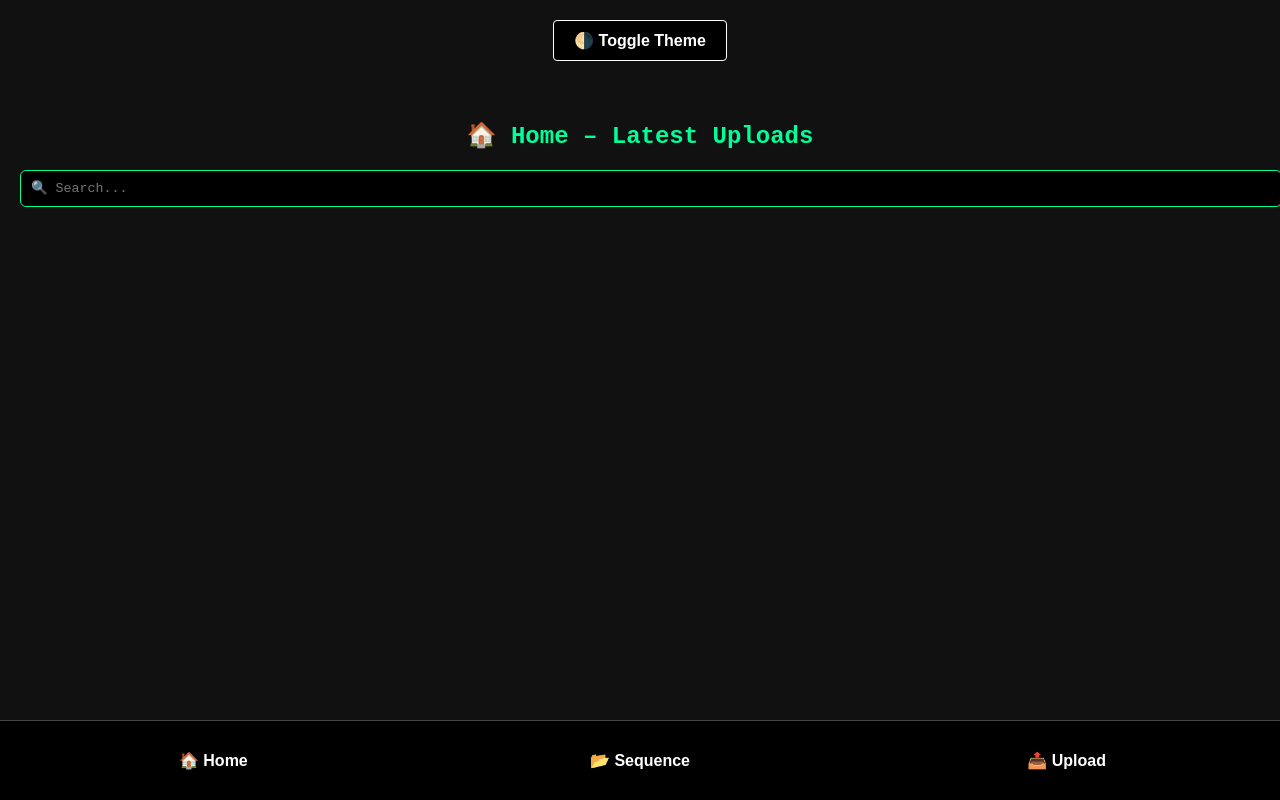
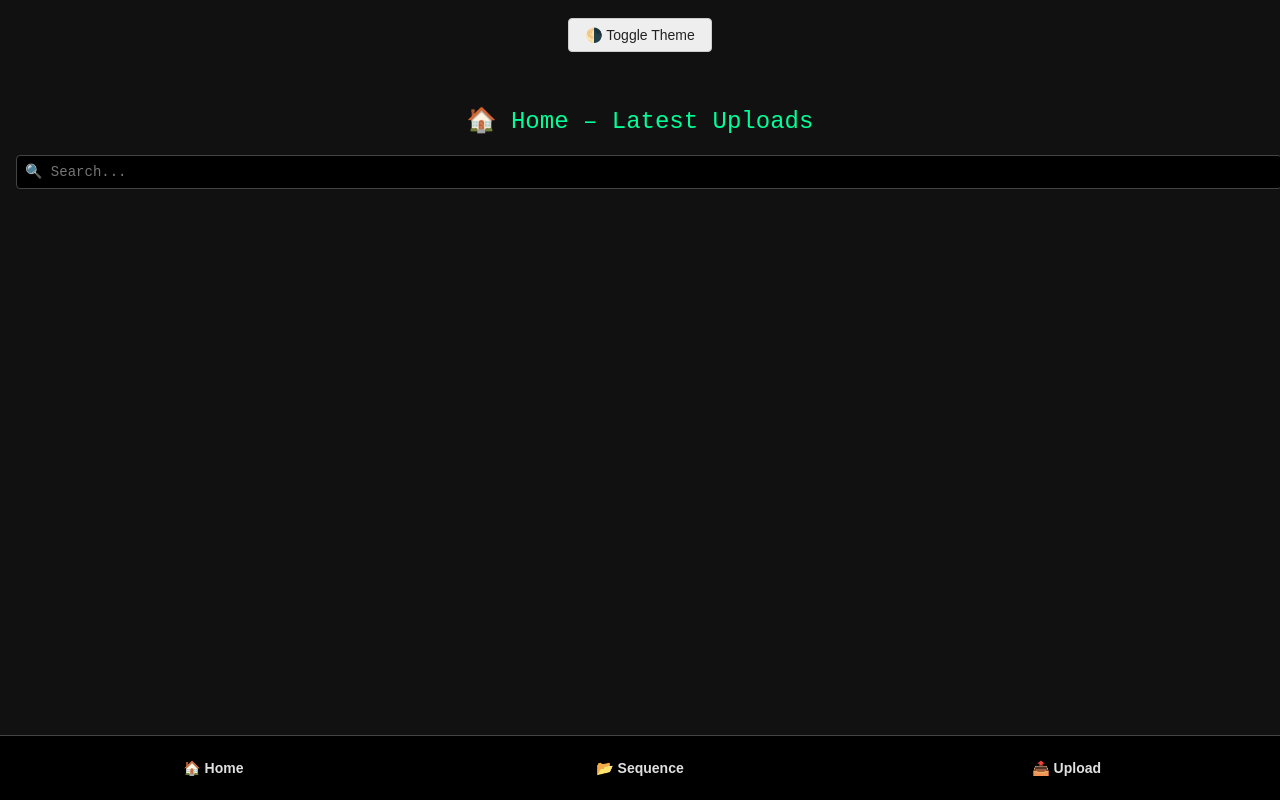
Before and after one commit to student-learn-page/Notes, a plain HTML site: page index.html in a window 1280 px wide. Drawn offline with nearby package versions, Linux system fonts and the light colour scheme; no server answers.

Commit message:
Update index.html

```diff
--- a/index.html
+++ b/index.html
@@ -5,7 +5,7 @@
   <meta name="viewport" content="width=device-width, initial-scale=1">
   <script src="https://unpkg.com/@supabase/supabase-js@2.39.5/dist/umd/supabase.js"></script>
   <style>
-    :root {
+  body {
     --bg: #111;
     --text: #e0e0e0;
     --accent: #00ff99;
@@ -15,7 +15,7 @@
     --note-bg: #222;
     --border: #444;
   }
-    .light-theme {
+  body.light-theme {
     --bg: #fff;
     --text: #000;
     --accent: #007bff;
@@ -30,12 +30,12 @@
     background: var(--bg);
     color: var(--text);
     margin: 0;
-      padding-bottom: 80px;
+    padding-bottom: 70px;
     transition: all 0.3s ease;
   }
   .tab-content, .subpage {
     display: none;
-      padding: 20px;
+    padding: 16px;
   }
   .active {
     display: block;
@@ -43,84 +43,86 @@
   h2, h3 {
     text-align: center;
     color: var(--accent);
+    font-weight: 500;
   }
   button, .format-btn {
-      padding: 10px 20px;
-      font-size: 16px;
-      background: #000;
-      color: #fff;
-      border: 1px solid #fff;
+    padding: 8px 16px;
+    font-size: 14px;
+    background: #eee;
+    color: #222;
+    border: 1px solid #ccc;
     border-radius: 4px;
     cursor: pointer;
-      margin: 10px auto;
+    margin: 8px auto;
     display: block;
-      font-weight: bold;
+    font-weight: 500;
   }
   .format-btn {
     width: 80%;
-      max-width: 300px;
+    max-width: 260px;
   }
   button:hover, .format-btn:hover {
-      background: #fff;
+    background: #ddd;
     color: #000;
   }
   .card {
     background: var(--card-bg);
     border: 1px solid var(--border);
-      border-radius: 10px;
-      padding: 12px;
-      margin: 15px auto;
-      max-width: 600px;
+    border-radius: 8px;
+    padding: 10px;
+    margin: 12px auto;
+    max-width: 580px;
   }
   img, video {
     width: 100%;
-      max-height: 320px;
-      border-radius: 6px;
+    max-height: 300px;
+    border-radius: 4px;
   }
   pre {
     background: var(--note-bg);
     color: var(--note-text);
-      padding: 10px;
-      border-radius: 6px;
+    padding: 8px;
+    border-radius: 4px;
     white-space: pre-wrap;
   }
   input, select, textarea {
     width: 100%;
-      padding: 10px;
+    padding: 8px;
     font-family: inherit;
     margin-bottom: 10px;
-      border: 1px solid var(--accent);
-      border-radius: 6px;
+    border: 1px solid var(--border);
+    border-radius: 4px;
     background: var(--input-bg);
-      color: var(--accent);
+    color: var(--text);
+    font-size: 14px;
   }
   .bottom-nav {
     position: fixed;
     bottom: 0;
     width: 100%;
-      background: #000;
+    background: var(--card-bg);
     display: flex;
     justify-content: space-around;
     border-top: 1px solid var(--border);
-      padding: 10px 0;
+    padding: 8px 0;
   }
   .bottom-nav button {
     flex: 1;
     background: none;
     border: none;
-      color: #fff;
-      font-size: 16px;
+    color: var(--text);
+    font-size: 14px;
     cursor: pointer;
-      font-weight: bold;
+    font-weight: 600;
   }
   .bottom-nav button:hover {
-      background: #fff;
+    background: #eee;
     color: #000;
   }
   .status {
     text-align: center;
-      font-size: 14px;
-      color: #ccc;
+    font-size: 13px;
+    color: #666;
     margin-top: 10px;
   }
 </style>
```
Lines whose indentation alone changed are shown as unchanged.
